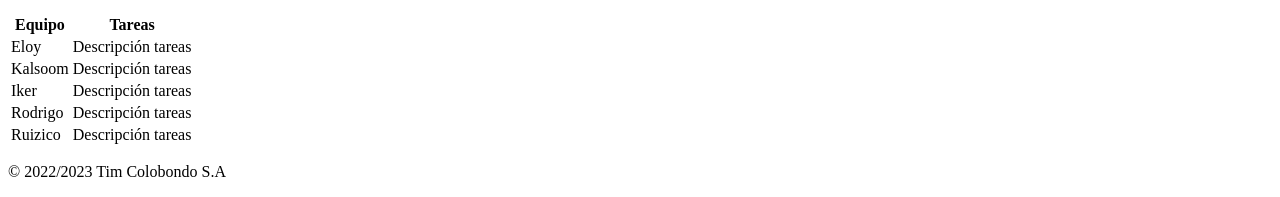
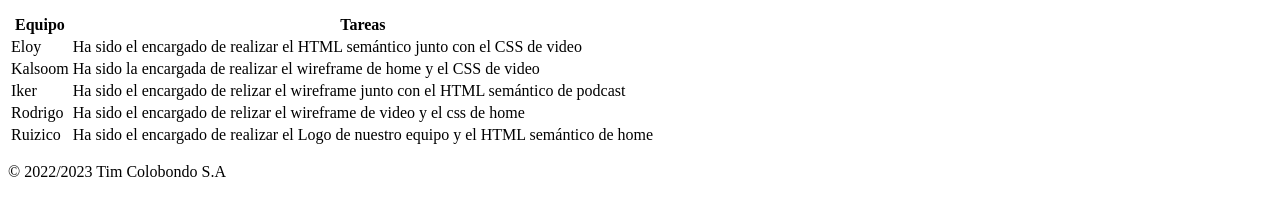
Before and after one commit to RodrasP/TimColobondo, a plain HTML site: page index.html in a window 1280 px wide. Shown: the part 949-1146 px from the top of the page. Drawn offline with Linux system fonts and the light colour scheme.

Commit message:
HTML home

```diff
--- a/index.html
+++ b/index.html
@@ -39,29 +39,28 @@
                 <tbody>
                     <tr>
                         <td>Eloy</td>
-                        <td>Descripción tareas</td>
+                        <td>Ha sido el encargado de realizar el HTML semántico junto con el CSS de video</td>
                     </tr>
                     <tr>
                         <td>Kalsoom</td>
-                        <td>Descripción tareas</td>
+                        <td>Ha sido la encargada de realizar el wireframe de home y el CSS de video</td>
                     </tr>
                     <tr>
                         <td>Iker</td>
-                        <td>Descripción tareas</td>
+                        <td>Ha sido el encargado de relizar el wireframe junto con el HTML semántico de podcast</td>
                     </tr>
                     <tr>
                         <td>Rodrigo</td>
-                        <td>Descripción tareas</td>
+                        <td>Ha sido el encargado de relizar el wireframe de video y el css de home</td>
                     </tr>
                     <tr>
                         <td>Ruizico</td>
-                        <td>Descripción tareas</td>
+                        <td>Ha sido el encargado de realizar el Logo de nuestro equipo y el HTML semántico de home</td>
                     </tr>
                 </tbody>
             </table>
         </div>
     </main>
-
     <footer>
         <p>&copy; 2022/2023 Tim Colobondo S.A</p>
     </footer>
```
Also changed, not shown: assets/images/logo.png, logo.png (deleted), 1 other file.
